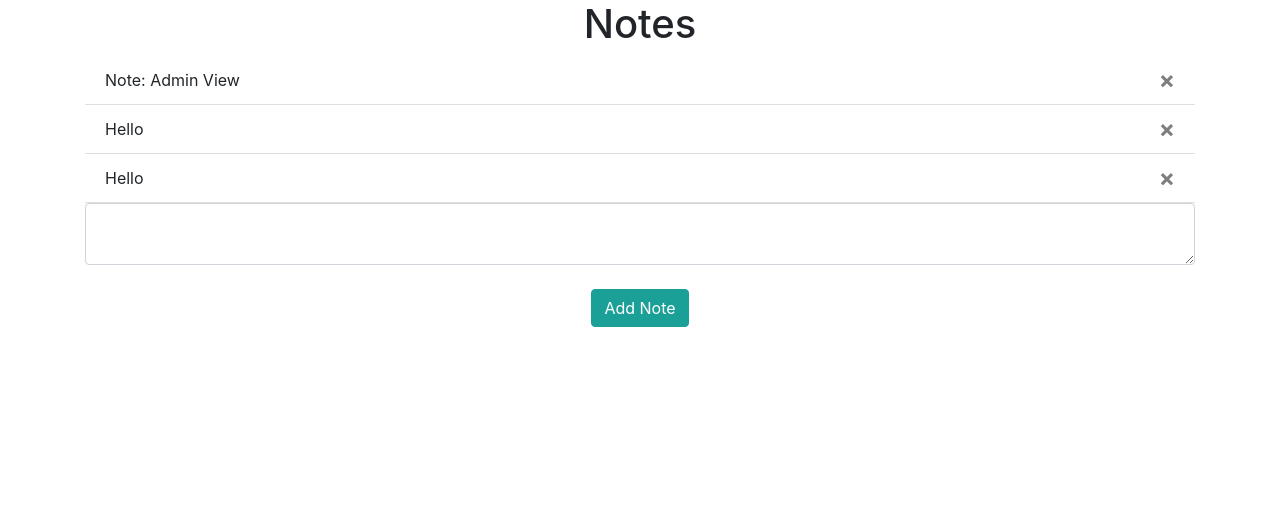
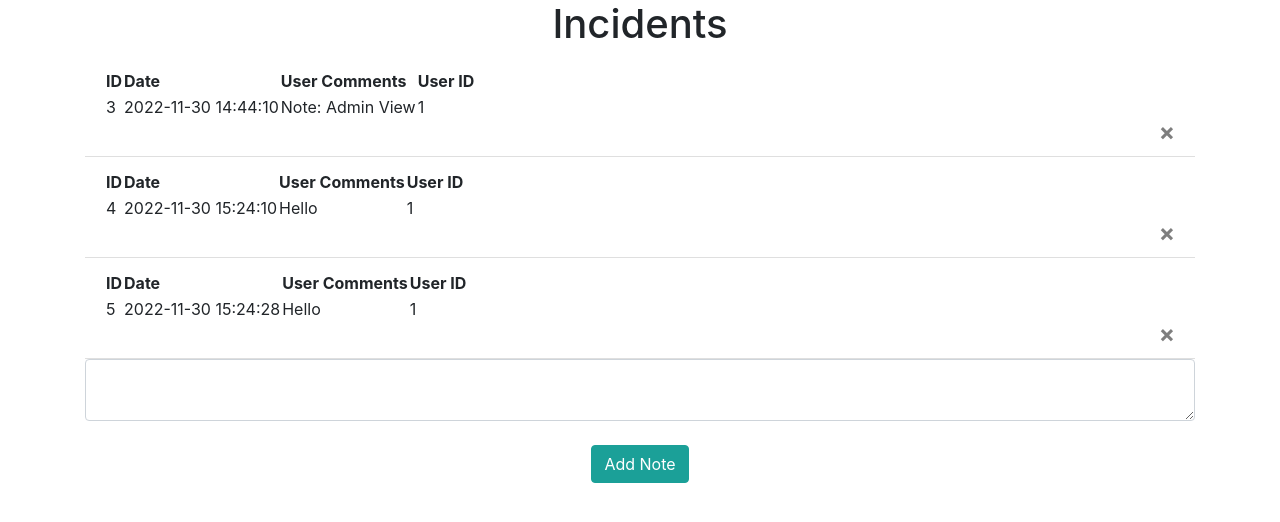
Before and after one commit to kcm2019/CSC-530-Support-Ticket-Website, a Flask app: page / in a window 1280 px wide. Shown: the part 56-578 px from the top of the page. Run offline with Flask 2, Linux system fonts and the light colour scheme; a user stored in the database is signed in; data comes from the database, SQL or seed files in the repository; both versions use the stored data as it was after the commit; some libraries are stand-ins or nearby versions.

Commit message:
Added more Incident info in html table

```diff
--- a/Website Code/website/templates/admin.html
+++ b/Website Code/website/templates/admin.html
@@ -1,10 +1,23 @@
 {% extends "base.html" %} {% block title %}Admin View{% endblock %} {% block content
     %}
-    <h1 align="center">Notes</h1>
+    <h1 align="center">Incidents</h1>
     <ul class="list-group list-group-flush" id="notes">
       {% for note in user.notes %}
       <li class="list-group-item">
-        {{ note.data }}
+        <table>
+          <tr>
+            <th>ID </th>
+            <th>Date </th>
+            <th>User Comments </th>
+            <th>User ID </th>
+          </tr>
+          <tr>
+            <td>{{ note.id }}</td>
+            <td>{{ note.date}}</td>
+            <td>{{ note.data }}</td>
+            <td>{{note.user_id}}</td>
+          </tr>
+        </table>
         <button type="button" class="close" onClick="deleteNote({{ note.id }})">
           <span aria-hidden="true">&times;</span>
         </button>
```
Also changed, not shown: Website Code/website/templates/home.html (+15 -2 lines), Website Code/instance/database.db, 3 other files.
